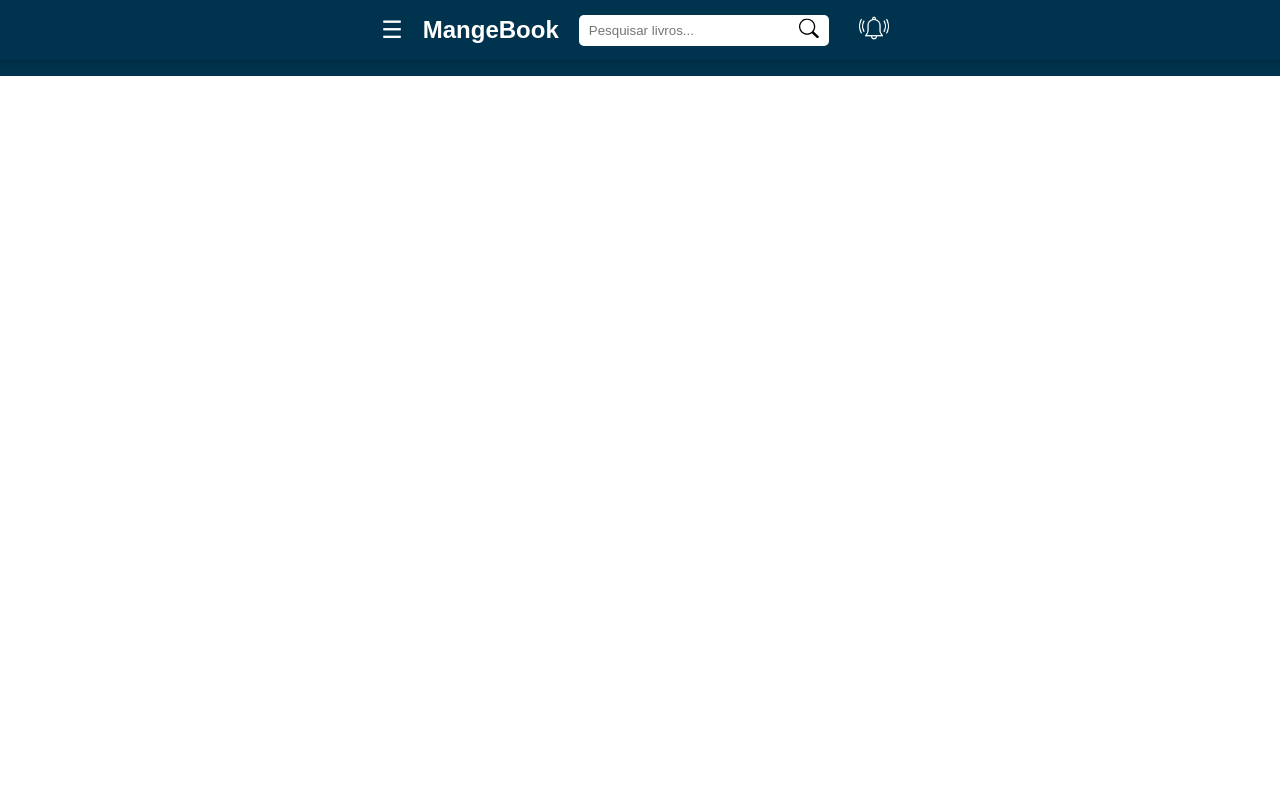
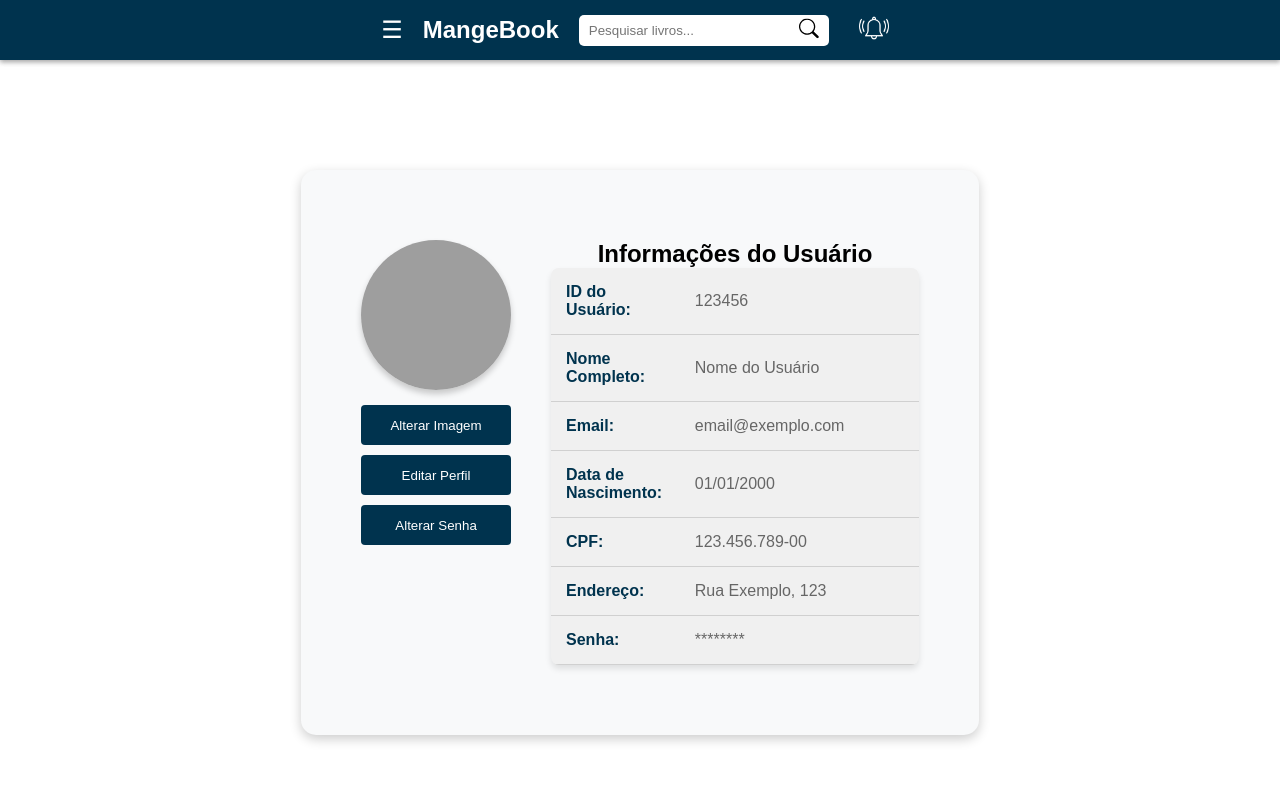
Before and after one commit to LucasSantino/MangeBook, a Vue app in the folder libraryFrontend/user-frontend/: page /perfil-usuario in a window 1280 px wide. Shown: the top 800 px of the page. Built offline with nearby package versions, Linux system fonts and the light colour scheme; grey boxes are pictures that could not be loaded.

Commit message:
Pagina PerfilUsuario.vue
Criação do vue da pagina PerfilUsario.vue;
Criação e alteraçao da rota PerfilUsuario no index.js;
Alteração no caminho da pagina PerfilUsuario na SideBar

```diff
--- a/libraryFrontend/user-frontend/src/components/SideBar.vue
+++ b/libraryFrontend/user-frontend/src/components/SideBar.vue
@@ -34,7 +34,7 @@
             <img :class="['seta-icone', { rotacionado: isProfileDropdownOpen }]" src="https://cdn-icons-png.flaticon.com/512/271/271210.png" alt="Ícone seta">
           </a>
           <ul v-show="isProfileDropdownOpen" class="dropdown-menu">
-            <li><a href="/Site - MangeBook/PerfilUsuario.html">Informações de Perfil</a></li>
+            <li><router-link to="/perfil-usuario">Informações de Perfil</router-link></li>
             <li><a href="/Site - MangeBook/Historico.html">Histórico</a></li>
             <li><a href="/Site - MangeBook/Notificacoes.html">Notificações</a></li>
           </ul>
--- a/libraryFrontend/user-frontend/src/router/index.js
+++ b/libraryFrontend/user-frontend/src/router/index.js
@@ -5,6 +5,7 @@ import DetalhesLivros from '@/views/DetalhesLivros.vue'; // Página de detalhes
 import MeusLivros from '@/views/MeusLivros.vue'; // Pagina Meus Livros
 import Favoritos from '@/views/Favoritos.vue';
 import ListaDesejos from '@/views/ListaDesejos.vue'; // Importação única
+import PerfilUsuario from '@/views/PerfilUsuario.vue';
 
 const routes = [
   {
@@ -38,6 +39,11 @@ const routes = [
     name: 'ListaDesejos',
     component: ListaDesejos, // Componente da página "Lista de Desejos"
   },
+  {
+    path: '/perfil-usuario',
+    name: 'PerfilUsuarui',
+    component: PerfilUsuario, // Componente da página "Perfil de Usuario"
+  },
 ];
 
 const router = createRouter({
--- a/libraryFrontend/user-frontend/src/views/PerfilUsuario.vue
+++ b/libraryFrontend/user-frontend/src/views/PerfilUsuario.vue
@@ -0,0 +1,181 @@
+<template>
+    <div class="container">
+      <NavBar @toggle-sidebar="toggleSidebar" />
+      <SideBar :isSidebarOpen="sidebarOpen" @toggle-sidebar="toggleSidebar" />
+
+      <main>
+        <!-- Container das informações do usuário -->
+        <div class="perfil-wrapper">
+          <!-- Container da imagem de perfil -->
+          <div class="perfil-container">
+            <img src="/Site - MangeBook/imagens/perfil.png" alt="Imagem de Perfil" class="foto-perfil">
+            <button>Alterar Imagem</button>
+            <button>Editar Perfil</button>
+            <button>Alterar Senha</button>
+          </div>
+
+          <div class="informacoes-container">
+            <h2>Informações do Usuário</h2>
+            <table class="informacoes-tabela">
+              <tr>
+                <td>ID do Usuário:</td>
+                <td>123456</td>
+              </tr>
+              <tr>
+                <td>Nome Completo:</td>
+                <td>Nome do Usuário</td>
+              </tr>
+              <tr>
+                <td>Email:</td>
+                <td>email@exemplo.com</td>
+              </tr>
+              <tr>
+                <td>Data de Nascimento:</td>
+                <td>01/01/2000</td>
+              </tr>
+              <tr>
+                <td>CPF:</td>
+                <td>123.456.789-00</td>
+              </tr>
+              <tr>
+                <td>Endereço:</td>
+                <td>Rua Exemplo, 123</td>
+              </tr>
+              <tr>
+                <td>Senha:</td>
+                <td>********</td>
+              </tr>
+            </table>
+          </div>
+        </div>
+      </main>
+    </div>
+  </template>
+
+  <script>
+  import NavBar from '@/components/NavBar.vue';
+  import SideBar from '@/components/SideBar.vue';
+
+  export default {
+    components: {
+      NavBar,
+      SideBar,
+    },
+    data() {
+      return {
+        sidebarOpen: false,
+      };
+    },
+    methods: {
+      toggleSidebar() {
+        this.sidebarOpen = !this.sidebarOpen;
+      },
+    },
+  };
+  </script>
+
+  <style scoped>
+  /* Reset de estilo básico */
+  * {
+    margin: 0;
+    padding: 0;
+    box-sizing: border-box;
+  }
+
+  /* Estilos do container principal */
+  main {
+    display: flex;
+    justify-content: center;
+    align-items: flex-start;
+    margin: 20px auto;
+    width: 95%;
+    max-width: 1200px;
+  }
+
+  .perfil-wrapper {
+    display: flex;
+    justify-content: space-between;
+    align-items: flex-start;
+    margin-top: 150px;
+    margin-bottom: 150px;
+    background-color: #f8f9fa;
+    border-radius: 15px;
+    box-shadow: 0px 4px 12px rgba(0, 0, 0, 0.2);
+    min-height: 400px;
+    padding: 60px;
+  }
+
+  /* Estilo do container da imagem de perfil */
+  .perfil-container {
+    display: flex;
+    flex-direction: column;
+    align-items: center;
+    margin-right: 20px;
+    margin-top: 10px;
+  }
+
+  .foto-perfil {
+    width: 150px;
+    height: 150px;
+    border-radius: 50%;
+    margin-bottom: 10px;
+    box-shadow: 0px 4px 6px rgba(0, 0, 0, 0.2);
+    object-fit: cover;
+  }
+
+  .perfil-container button {
+    width: 150px;
+    height: 40px;
+    margin: 5px 0;
+    padding: 0;
+    background-color: #00334e;
+    color: white;
+    border: none;
+    border-radius: 4px;
+    cursor: pointer;
+    text-align: center;
+  }
+
+  .perfil-container button:hover {
+    background-color: #0052a3;
+  }
+
+  /* Estilo do container das informações do usuário */
+  .informacoes-container {
+    display: flex;
+    flex-direction: column;
+    margin-left: 20px;
+    margin-top: 10px;
+    margin-bottom: 10px;
+    text-align: center;
+  }
+
+  .informacoes-tabela {
+    width: 100%;
+    border-collapse: collapse;
+    background-color: #f0f0f0;
+    border-radius: 8px;
+    overflow: hidden;
+    box-shadow: 0px 4px 6px rgba(0, 0, 0, 0.1);
+  }
+
+  .informacoes-tabela td {
+    padding: 15px;
+    font-size: 1rem;
+    color: #333;
+    border-bottom: 1px solid #d0d0d0;
+  }
+
+  .informacoes-tabela td:first-child {
+    font-weight: bold;
+    color: #00334e;
+    text-align: left;
+    width: 35%;
+  }
+
+  .informacoes-tabela td:last-child {
+    text-align: left;
+    color: #666;
+    width: 65%;
+  }
+  </style>
```
